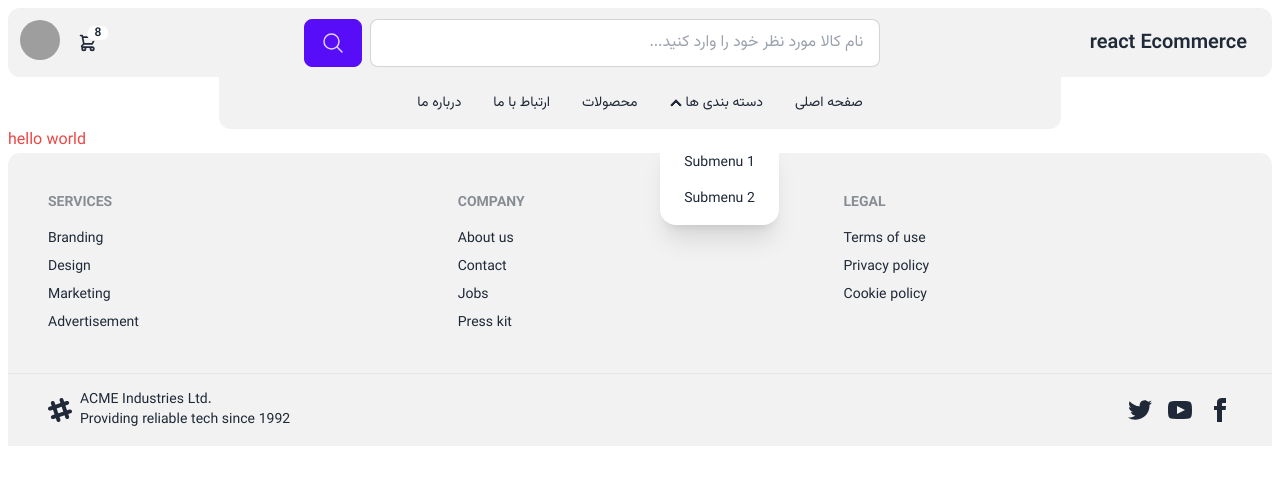
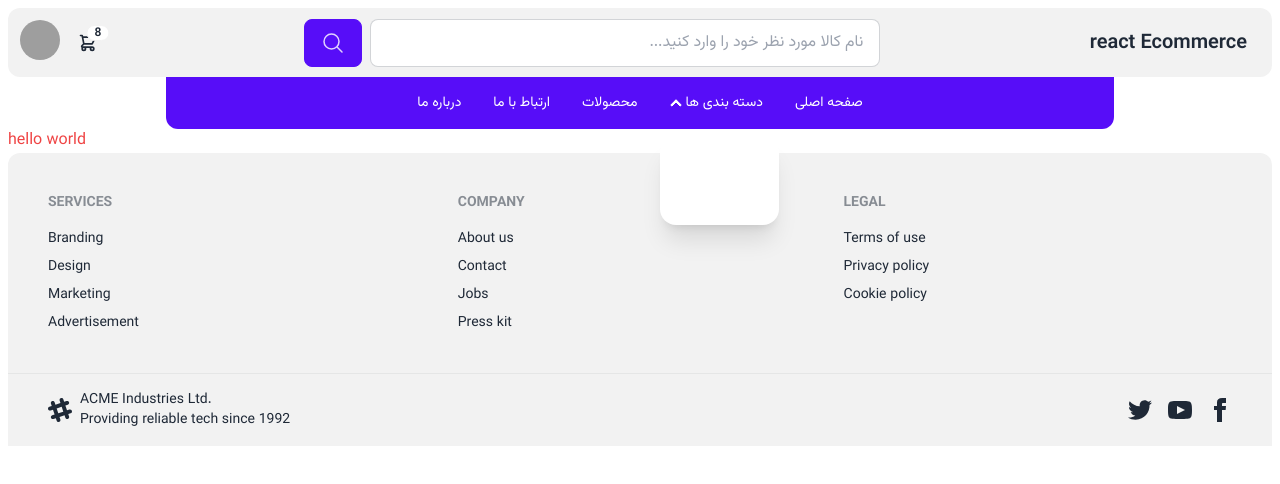
Before and after one commit to bashizade/react-ecommerce, a React (Vite) app: page / in a window 1280 px wide. Both pictures are taken after a click on the heading "دسته بندی ها". Shown: the top 484 px of the page. Built offline with nearby package versions, Linux system fonts and the light colour scheme; grey boxes are pictures that could not be loaded.

Commit message:
fix navbar bg color

```diff
--- a/src/components/layouts/Navbar.jsx
+++ b/src/components/layouts/Navbar.jsx
@@ -1,21 +1,21 @@
 const Navbar = () => {
     return (
         <div className="flex justify-center w-full">
-            <div className="bg-base-200 w-8/12 rounded-bl-xl rounded-br-xl flex justify-center items-center">
+            <div className="bg-primary w-9/12 rounded-bl-xl rounded-br-xl flex justify-center items-center text-white">
                 <ul className="menu menu-horizontal px-1" dir="rtl">
-                    <li><a>صفحه اصلی</a></li>
+                    <li clas><a>صفحه اصلی</a></li>
                     <li tabIndex={0}>
                         <details>
                             <summary>دسته بندی ها</summary>
                             <ul className="p-2">
-                                <li><a>Submenu 1</a></li>
-                                <li><a>Submenu 2</a></li>
+                                <li clas><a>Submenu 1</a></li>
+                                <li clas><a>Submenu 2</a></li>
                             </ul>
                         </details>
                     </li>
-                    <li><a>محصولات</a></li>
-                    <li><a>ارتباط با ما</a></li>
-                    <li><a>درباره ما</a></li>
+                    <li clas><a>محصولات</a></li>
+                    <li clas><a>ارتباط با ما</a></li>
+                    <li clas><a>درباره ما</a></li>
                 </ul>
             </div>
         </div>
```
